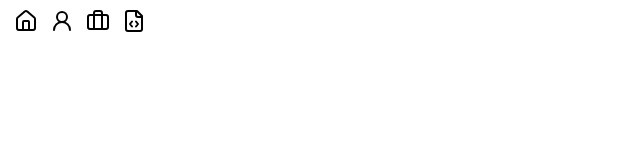
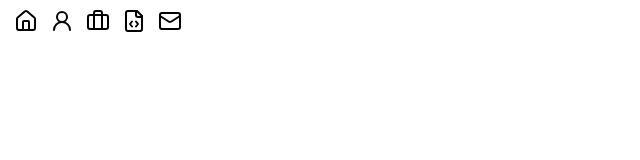
Before and after one commit to Crawford-Young/NextJSPlayground, a Next.js app in the folder nextjs-dashboard/: page / in a window 1280 px wide. Shown: the top 160 px of the page, without its empty margins (0-640 px from the left). Built offline with nearby package versions, Linux system fonts and the light colour scheme.

Commit message:
contact button

```diff
--- /dev/null
+++ b/nextjs-dashboard/app/buttons/contact.tsx
@@ -0,0 +1,9 @@
+import { Mail } from "lucide-react";
+
+export const Contact = ({ handleContact }: { handleContact: () => void }) => {
+  return (
+    <button className="contactButton" onClick={() => handleContact()}>
+      <Mail />
+    </button>
+  );
+};
--- a/nextjs-dashboard/app/header/header.tsx
+++ b/nextjs-dashboard/app/header/header.tsx
@@ -4,6 +4,7 @@ import { Home } from "../buttons/home";
 import { Profile } from "../buttons/profile";
 import { Work } from "../buttons/work";
 import { Projects } from "../buttons/projects";
+import { Contact } from "../buttons/contact";
 import "./header.css";
 
 export default function Page() {
@@ -11,6 +12,7 @@ export default function Page() {
   const [profile, setProfile] = useState(false);
   const [work, setWork] = useState(false);
   const [projects, setProjects] = useState(false);
+  const [contact, setContact] = useState(false);
   return (
     <div className="headerContainer">
       <Home
@@ -33,6 +35,11 @@ export default function Page() {
           setProjects(!projects);
         }}
       />
+      <Contact
+        handleContact={() => {
+          setContact(!contact);
+        }}
+      />
     </div>
   );
 }
```
